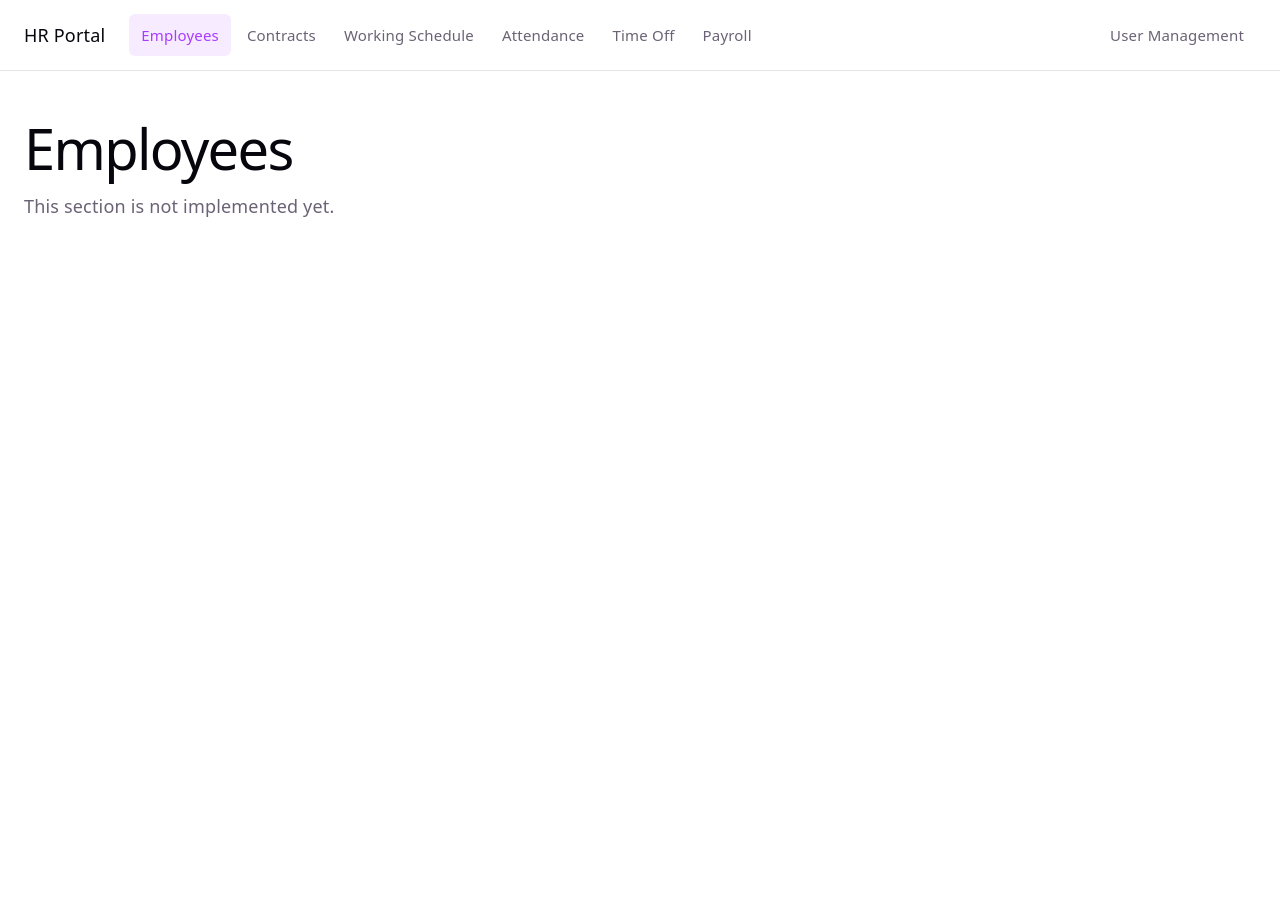
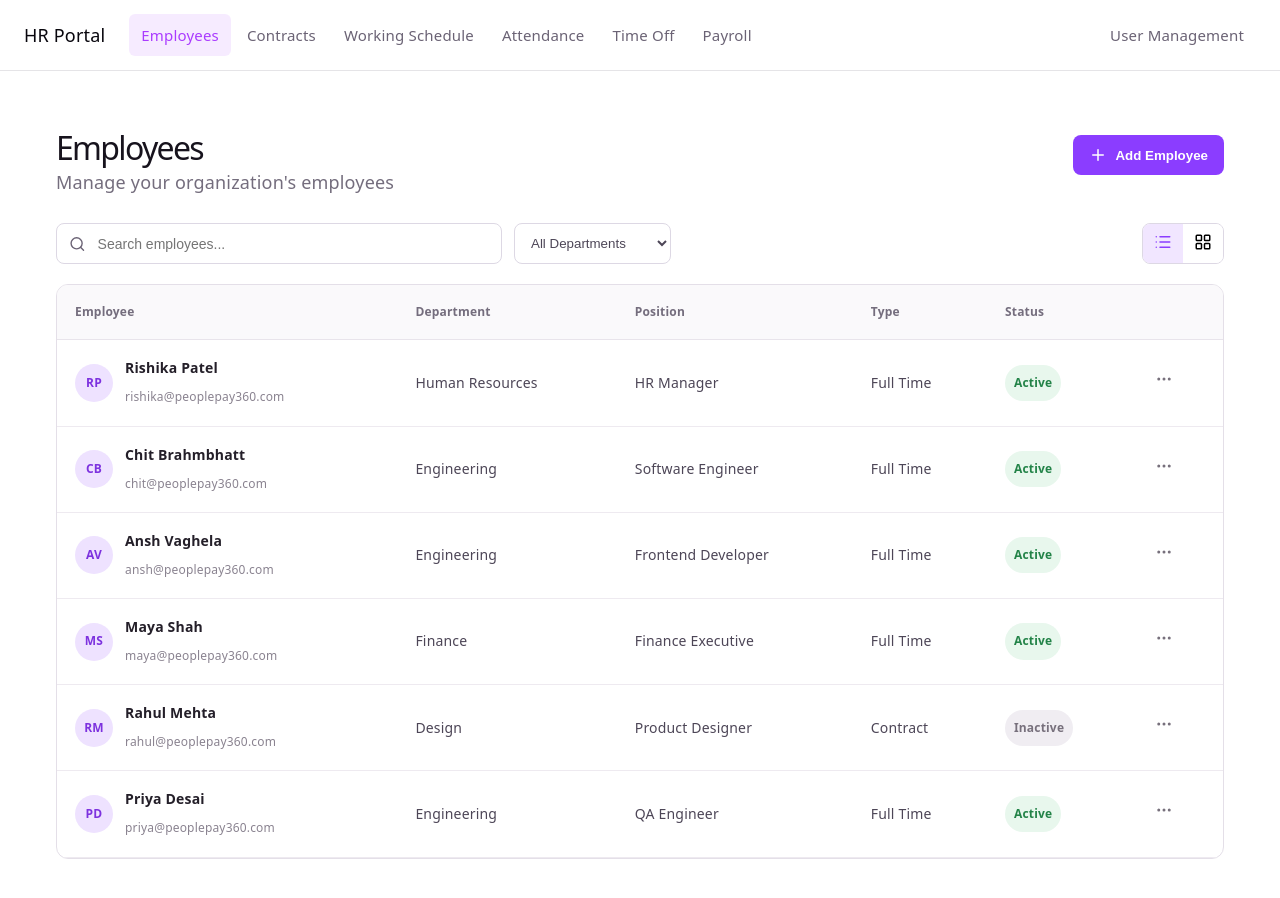
Before and after one commit to Ansh443-21/peoplepay360, a React (Vite) app: page /employees in a window 1280 px wide. Shown: the top 898 px of the page. Before the commit the page ends 800 px from the top, so only its background shows below. Built offline with nearby package versions, Linux system fonts and the light colour scheme.

Commit message:
Implement employees frontend page

```diff
--- /dev/null
+++ b/src/pages/employees/Employees.css
@@ -0,0 +1,262 @@
+.employees-page {
+  padding: 32px;
+  max-width: 1400px;
+  margin: 0 auto;
+}
+
+.employees-header {
+  display: flex;
+  justify-content: space-between;
+  align-items: flex-start;
+  margin-bottom: 28px;
+}
+
+.employees-header h1 {
+  margin: 0;
+  font-size: 32px;
+  color: #17131d;
+}
+
+.employees-header p {
+  margin: 8px 0 0;
+  color: #746d7d;
+}
+
+.primary-button {
+  display: flex;
+  align-items: center;
+  gap: 8px;
+  border: 0;
+  border-radius: 8px;
+  padding: 11px 16px;
+  background: #8b3dff;
+  color: white;
+  font-weight: 600;
+  cursor: pointer;
+}
+
+.employees-toolbar {
+  display: flex;
+  gap: 12px;
+  margin-bottom: 20px;
+}
+
+.search-box {
+  display: flex;
+  align-items: center;
+  gap: 8px;
+  flex: 1;
+  max-width: 420px;
+  border: 1px solid #ddd8e4;
+  border-radius: 8px;
+  padding: 0 12px;
+  background: white;
+}
+
+.search-box input {
+  width: 100%;
+  border: 0;
+  outline: 0;
+  padding: 11px 4px;
+  font-size: 14px;
+}
+
+.employees-toolbar select {
+  border: 1px solid #ddd8e4;
+  border-radius: 8px;
+  padding: 0 12px;
+  background: white;
+  color: #4d4657;
+}
+
+.view-toggle {
+  display: flex;
+  margin-left: auto;
+  border: 1px solid #ddd8e4;
+  border-radius: 8px;
+  overflow: hidden;
+}
+
+.view-toggle button {
+  border: 0;
+  background: white;
+  padding: 9px 11px;
+  cursor: pointer;
+}
+
+.view-toggle button.active {
+  background: #f1e6ff;
+  color: #8b3dff;
+}
+
+.employees-table-card {
+  background: white;
+  border: 1px solid #e4dfe8;
+  border-radius: 12px;
+  overflow: hidden;
+}
+
+table {
+  width: 100%;
+  border-collapse: collapse;
+}
+
+th {
+  background: #faf9fb;
+  color: #746d7d;
+  font-size: 12px;
+  font-weight: 600;
+  text-align: left;
+  padding: 14px 18px;
+  border-bottom: 1px solid #e8e4eb;
+}
+
+td {
+  padding: 15px 18px;
+  border-bottom: 1px solid #eeeaf0;
+  color: #4d4657;
+  font-size: 14px;
+}
+
+.employee-cell {
+  display: flex;
+  align-items: center;
+  gap: 12px;
+}
+
+.employee-cell strong {
+  display: block;
+  color: #241f29;
+}
+
+.employee-cell span {
+  display: block;
+  margin-top: 3px;
+  color: #8a8390;
+  font-size: 12px;
+}
+
+.avatar {
+  display: grid;
+  place-items: center;
+  width: 38px;
+  height: 38px;
+  border-radius: 50%;
+  background: #eee2ff;
+  color: #7d32df;
+  font-size: 12px;
+  font-weight: 700;
+}
+
+.avatar.large {
+  width: 48px;
+  height: 48px;
+}
+
+.status {
+  display: inline-block;
+  padding: 5px 9px;
+  border-radius: 999px;
+  font-size: 12px;
+  font-weight: 600;
+}
+
+.status.active {
+  background: #e8f7ed;
+  color: #238348;
+}
+
+.status.inactive {
+  background: #f0edf2;
+  color: #77707c;
+}
+
+.icon-button {
+  border: 0;
+  background: transparent;
+  color: #77707c;
+  cursor: pointer;
+}
+
+.employee-grid {
+  display: grid;
+  grid-template-columns: repeat(3, 1fr);
+  gap: 18px;
+}
+
+.employee-card {
+  border: 1px solid #e4dfe8;
+  border-radius: 12px;
+  padding: 20px;
+  background: white;
+}
+
+.card-top {
+  display: flex;
+  justify-content: space-between;
+  align-items: flex-start;
+}
+
+.employee-card h3 {
+  margin: 18px 0 4px;
+  color: #241f29;
+}
+
+.employee-card .role {
+  margin: 0 0 12px;
+  color: #746d7d;
+}
+
+.card-info {
+  display: flex;
+  flex-direction: column;
+  gap: 9px;
+  margin-top: 18px;
+  color: #746d7d;
+  font-size: 12px;
+}
+
+.card-info span {
+  display: flex;
+  align-items: center;
+  gap: 6px;
+}
+
+.empty-state {
+  padding: 40px;
+  text-align: center;
+  color: #746d7d;
+}
+
+@media (max-width: 900px) {
+  .employee-grid {
+    grid-template-columns: repeat(2, 1fr);
+  }
+
+  .employees-toolbar {
+    flex-wrap: wrap;
+  }
+}
+
+@media (max-width: 600px) {
+  .employees-page {
+    padding: 20px;
+  }
+
+  .employees-header {
+    flex-direction: column;
+    gap: 16px;
+  }
+
+  .employee-grid {
+    grid-template-columns: 1fr;
+  }
+
+  .employees-table-card {
+    overflow-x: auto;
+  }
+
+  table {
+    min-width: 800px;
+  }
+}
--- a/src/pages/employees/Employees.jsx
+++ b/src/pages/employees/Employees.jsx
@@ -1,7 +1,178 @@
-import PagePlaceholder from '../../components/PagePlaceholder.jsx'
+import { useMemo, useState } from 'react'
+import { Search, Plus, MoreHorizontal, Mail, LayoutGrid, List } from 'lucide-react'
+import './Employees.css'
+
+const employees = [
+  { id: 1, name: 'Rishika Patel', role: 'HR Manager', department: 'Human Resources', email: 'rishika@peoplepay360.com', status: 'Active', type: 'Full Time' },
+  { id: 2, name: 'Chit Brahmbhatt', role: 'Software Engineer', department: 'Engineering', email: 'chit@peoplepay360.com', status: 'Active', type: 'Full Time' },
+  { id: 3, name: 'Ansh Vaghela', role: 'Frontend Developer', department: 'Engineering', email: 'ansh@peoplepay360.com', status: 'Active', type: 'Full Time' },
+  { id: 4, name: 'Maya Shah', role: 'Finance Executive', department: 'Finance', email: 'maya@peoplepay360.com', status: 'Active', type: 'Full Time' },
+  { id: 5, name: 'Rahul Mehta', role: 'Product Designer', department: 'Design', email: 'rahul@peoplepay360.com', status: 'Inactive', type: 'Contract' },
+  { id: 6, name: 'Priya Desai', role: 'QA Engineer', department: 'Engineering', email: 'priya@peoplepay360.com', status: 'Active', type: 'Full Time' },
+]
 
 function Employees() {
-  return <PagePlaceholder title="Employees" />
+  const [search, setSearch] = useState('')
+  const [department, setDepartment] = useState('All Departments')
+  const [view, setView] = useState('list')
+
+  const filteredEmployees = useMemo(() => {
+    return employees.filter((employee) => {
+      const matchesSearch =
+        employee.name.toLowerCase().includes(search.toLowerCase()) ||
+        employee.role.toLowerCase().includes(search.toLowerCase()) ||
+        employee.email.toLowerCase().includes(search.toLowerCase())
+
+      const matchesDepartment =
+        department === 'All Departments' || employee.department === department
+
+      return matchesSearch && matchesDepartment
+    })
+  }, [search, department])
+
+  return (
+    <div className="employees-page">
+      <div className="employees-header">
+        <div>
+          <h1>Employees</h1>
+          <p>Manage your organization's employees</p>
+        </div>
+
+        <button className="primary-button">
+          <Plus size={18} />
+          Add Employee
+        </button>
+      </div>
+
+      <div className="employees-toolbar">
+        <div className="search-box">
+          <Search size={18} />
+          <input
+            type="text"
+            placeholder="Search employees..."
+            value={search}
+            onChange={(event) => setSearch(event.target.value)}
+          />
+        </div>
+
+        <select
+          value={department}
+          onChange={(event) => setDepartment(event.target.value)}
+        >
+          <option>All Departments</option>
+          <option>Human Resources</option>
+          <option>Engineering</option>
+          <option>Finance</option>
+          <option>Design</option>
+        </select>
+
+        <div className="view-toggle">
+          <button
+            className={view === 'list' ? 'active' : ''}
+            onClick={() => setView('list')}
+            aria-label="List view"
+          >
+            <List size={18} />
+          </button>
+          <button
+            className={view === 'grid' ? 'active' : ''}
+            onClick={() => setView('grid')}
+            aria-label="Grid view"
+          >
+            <LayoutGrid size={18} />
+          </button>
+        </div>
+      </div>
+
+      {view === 'list' ? (
+        <div className="employees-table-card">
+          <table>
+            <thead>
+              <tr>
+                <th>Employee</th>
+                <th>Department</th>
+                <th>Position</th>
+                <th>Type</th>
+                <th>Status</th>
+                <th />
+              </tr>
+            </thead>
+
+            <tbody>
+              {filteredEmployees.map((employee) => (
+                <tr key={employee.id}>
+                  <td>
+                    <div className="employee-cell">
+                      <div className="avatar">
+                        {employee.name
+                          .split(' ')
+                          .map((part) => part[0])
+                          .join('')}
+                      </div>
+                      <div>
+                        <strong>{employee.name}</strong>
+                        <span>{employee.email}</span>
+                      </div>
+                    </div>
+                  </td>
+
+                  <td>{employee.department}</td>
+                  <td>{employee.role}</td>
+                  <td>{employee.type}</td>
+
+                  <td>
+                    <span className={`status ${employee.status.toLowerCase()}`}>
+                      {employee.status}
+                    </span>
+                  </td>
+
+                  <td>
+                    <button className="icon-button" aria-label="Employee actions">
+                      <MoreHorizontal size={18} />
+                    </button>
+                  </td>
+                </tr>
+              ))}
+            </tbody>
+          </table>
+
+          {filteredEmployees.length === 0 && (
+            <div className="empty-state">No employees found.</div>
+          )}
+        </div>
+      ) : (
+        <div className="employee-grid">
+          {filteredEmployees.map((employee) => (
+            <div className="employee-card" key={employee.id}>
+              <div className="card-top">
+                <div className="avatar large">
+                  {employee.name
+                    .split(' ')
+                    .map((part) => part[0])
+                    .join('')}
+                </div>
+                <button className="icon-button">
+                  <MoreHorizontal size={18} />
+                </button>
+              </div>
+
+              <h3>{employee.name}</h3>
+              <p className="role">{employee.role}</p>
+
+              <span className={`status ${employee.status.toLowerCase()}`}>
+                {employee.status}
+              </span>
+
+              <div className="card-info">
+                <span><Mail size={15} /> {employee.email}</span>
+                <span>{employee.department}</span>
+              </div>
+            </div>
+          ))}
+        </div>
+      )}
+    </div>
+  )
 }
 
 export default Employees
```
